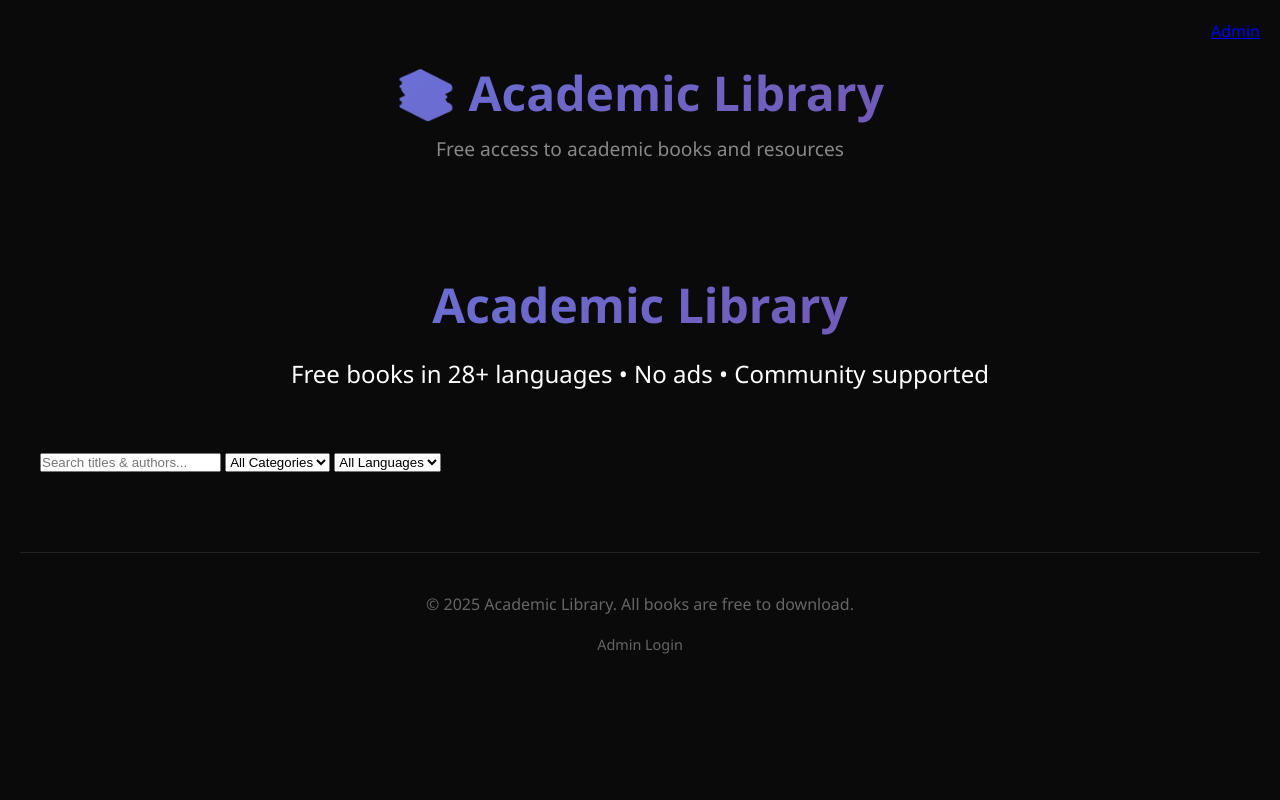
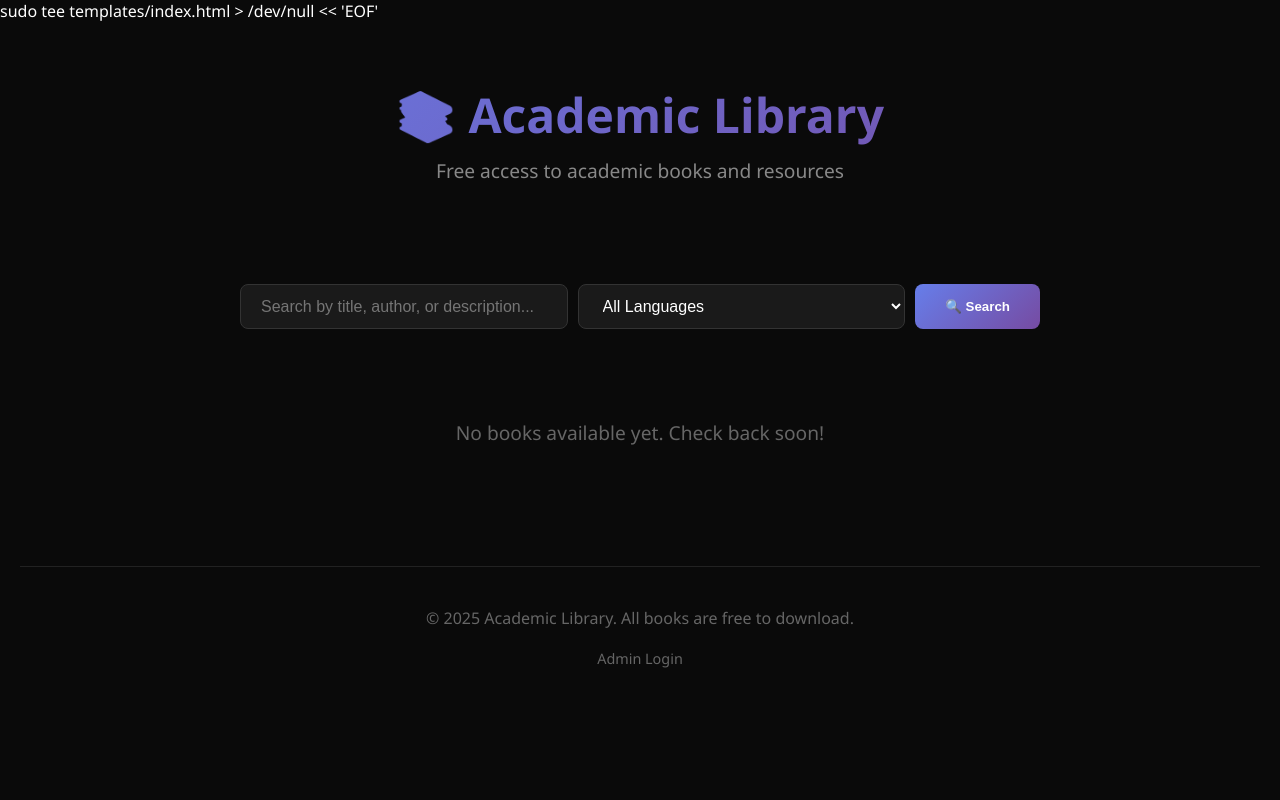
Before and after one commit to Citify/academic_library_ynh, a Flask app: page / in a window 1280 px wide. Run offline with Flask 3, Linux system fonts and the light colour scheme.

Commit message:
Update index.html

```diff
--- a/source/templates/index.html
+++ b/source/templates/index.html
@@ -1,59 +1,187 @@
+sudo tee templates/index.html > /dev/null << 'EOF'
 {% extends "base.html" %}
-{% block title %}Academic Library – Free Educational Books{% endblock %}
+
+{% block extra_css %}
+<style>
+    .search-bar {
+        max-width: 800px;
+        margin: 30px auto;
+        display: flex;
+        gap: 10px;
+        flex-wrap: wrap;
+    }
+
+    .search-bar input[type="text"],
+    .search-bar select {
+        flex: 1;
+        min-width: 200px;
+        padding: 12px 20px;
+        border: 1px solid #333;
+        background: #1a1a1a;
+        color: #fff;
+        border-radius: 8px;
+        font-size: 1em;
+    }
+
+    .search-bar button {
+        padding: 12px 30px;
+        background: linear-gradient(135deg, #667eea 0%, #764ba2 100%);
+        color: white;
+        border: none;
+        border-radius: 8px;
+        cursor: pointer;
+        font-weight: bold;
+        transition: all 0.3s;
+    }
+
+    .search-bar button:hover {
+        transform: translateY(-2px);
+        box-shadow: 0 4px 15px rgba(102, 126, 234, 0.4);
+    }
+
+    .books-grid {
+        display: grid;
+        grid-template-columns: repeat(auto-fill, minmax(250px, 1fr));
+        gap: 30px;
+        margin-top: 40px;
+    }
+
+    .book-card {
+        background: #1a1a1a;
+        border-radius: 15px;
+        overflow: hidden;
+        transition: transform 0.3s, box-shadow 0.3s;
+        border: 1px solid #333;
+    }
+
+    .book-card:hover {
+        transform: translateY(-10px);
+        box-shadow: 0 10px 30px rgba(102, 126, 234, 0.3);
+    }
+
+    .book-cover {
+        width: 100%;
+        height: 300px;
+        object-fit: cover;
+        background: linear-gradient(135deg, #667eea 0%, #764ba2 100%);
+        display: flex;
+        align-items: center;
+        justify-content: center;
+        font-size: 4em;
+    }
+
+    .book-cover img {
+        width: 100%;
+        height: 100%;
+        object-fit: cover;
+    }
+
+    .book-info {
+        padding: 20px;
+    }
+
+    .book-title {
+        font-size: 1.2em;
+        font-weight: bold;
+        margin-bottom: 10px;
+        color: #fff;
+    }
+
+    .book-author {
+        color: #888;
+        margin-bottom: 10px;
+    }
+
+    .book-meta {
+        display: flex;
+        gap: 10px;
+        margin-top: 10px;
+        flex-wrap: wrap;
+    }
+
+    .badge {
+        padding: 5px 12px;
+        border-radius: 15px;
+        font-size: 0.85em;
+        background: #2a2a2a;
+        color: #888;
+    }
+
+    .view-button {
+        display: block;
+        width: 100%;
+        padding: 12px;
+        background: linear-gradient(135deg, #667eea 0%, #764ba2 100%);
+        color: white;
+        text-align: center;
+        text-decoration: none;
+        border-radius: 8px;
+        margin-top: 15px;
+        font-weight: bold;
+        transition: all 0.3s;
+    }
+
+    .view-button:hover {
+        transform: translateY(-2px);
+        box-shadow: 0 4px 15px rgba(102, 126, 234, 0.4);
+    }
+
+    .no-books {
+        text-align: center;
+        padding: 60px 20px;
+        font-size: 1.2em;
+        color: #666;
+    }
+</style>
+{% endblock %}
+
 {% block content %}
-<header>
-    <h1>Academic Library</h1>
-    <p style="font-size:1.5rem;margin-top:20px;color:var(--muted);">
-        Free books in 28+ languages • No ads • Community supported
-    </p>
-    <a href="/admin" class="btn" style="position:absolute;top:20px;right:20px;">Admin</a>
+<div class="search-bar">
+    <form method="get" style="display: flex; gap: 10px; flex: 1; flex-wrap: wrap;">
+        <input type="text" name="search" placeholder="Search by title, author, or description..." value="{{ search_query or '' }}">
+        <select name="language">
+            <option value="">All Languages</option>
+            {% for lang in languages %}
+                <option value="{{ lang }}" {% if lang == selected_language %}selected{% endif %}>{{ lang }}</option>
+            {% endfor %}
+        </select>
+        <button type="submit">🔍 Search</button>
+    </form>
+</div>
 
-    <!-- DONATE BUTTONS - Prominently at top of header -->
-    {% if donation_links %}
-    <div style="margin-top:30px;display:flex;flex-wrap:wrap;gap:15px;justify-content:center;align-items:center;">
-        <span style="font-weight:600;color:var(--accent2);font-size:1.1rem;">Support Free Education:</span>
-        {% for link in donation_links %}
-        <a href="{{link.url}}" target="_blank" class="btn" style="background:var(--success);padding:10px 20px;">
-            💚 {{link.name}}
-        </a>
+{% if books %}
+    <div class="books-grid">
+        {% for book in books %}
+        <div class="book-card">
+            <div class="book-cover">
+                {% if book.cover_image %}
+                    <img src="{{ url_for('serve_uploads', subpath='covers', filename=book.cover_image) }}" alt="{{ book.title }}">
+                {% else %}
+                    📖
+                {% endif %}
+            </div>
+            <div class="book-info">
+                <div class="book-title">{{ book.title }}</div>
+                <div class="book-author">by {{ book.author }}</div>
+                <div class="book-meta">
+                    <span class="badge">{{ book.file_type|upper }}</span>
+                    {% if book.language %}
+                        <span class="badge">{{ book.language }}</span>
+                    {% endif %}
+                </div>
+                <a href="{{ url_for('book_page', book_id=book.id) }}" class="view-button">View Details</a>
+            </div>
+        </div>
         {% endfor %}
     </div>
-    {% endif %}
-</header>
-
-<div class="container">
-    <div class="controls">
-        <input type="text" id="search" placeholder="Search titles & authors..." onkeyup="load()">
-        <select id="cat" onchange="load()"><option value="">All Categories</option>{% for c in categories %}<option>{{c}}</option>{% endfor %}</select>
-        <select id="lang" onchange="load()"><option value="">All Languages</option>{% for l in languages %}<option>{{l}}</option>{% endfor %}</select>
+{% else %}
+    <div class="no-books">
+        {% if search_query or selected_language %}
+            No books found matching your search criteria.
+        {% else %}
+            No books available yet. Check back soon!
+        {% endif %}
     </div>
-
-    <div id="grid" class="grid"></div>
-    <p id="empty" style="text-align:center;padding:80px;color:var(--muted);display:none;">No books found. Upload some!</p>
-</div>
-
-<script>
-async function load(){
-    const params = new URLSearchParams({search: document.getElementById('search').value, category: document.getElementById('cat').value, language: document.getElementById('lang').value});
-    const res = await fetch('/api/books?'+params);
-    const books = await res.json();
-    document.getElementById('empty').style.display = books.length ? 'none' : 'block';
-    document.getElementById('grid').innerHTML = books.map(b=>`
-        <a href="/book/${b.id}" style="color:inherit;text-decoration:none;">
-            <div class="book">
-                <div class="cover">
-                    ${b.cover_image ? `<img src="${b.cover_image}" alt="${b.title}">` : `<div class="placeholder">${b.title.slice(0,2).toUpperCase()}</div>`}
-                </div>
-                <div class="info">
-                    <div class="title">${b.title}</div>
-                    <div class="author">${b.author}</div>
-                    ${b.description ? `<div class="desc">${b.description.slice(0,150)}${b.description.length>150?'...':''}</div>` : ''}
-                    <div class="meta">${b.category} • ${b.language} • ${b.download_count} downloads</div>
-                </div>
-            </div>
-        </a>
-    `).join('');
-}
-load();
-</script>
+{% endif %}
 {% endblock %}
+EOF
```
